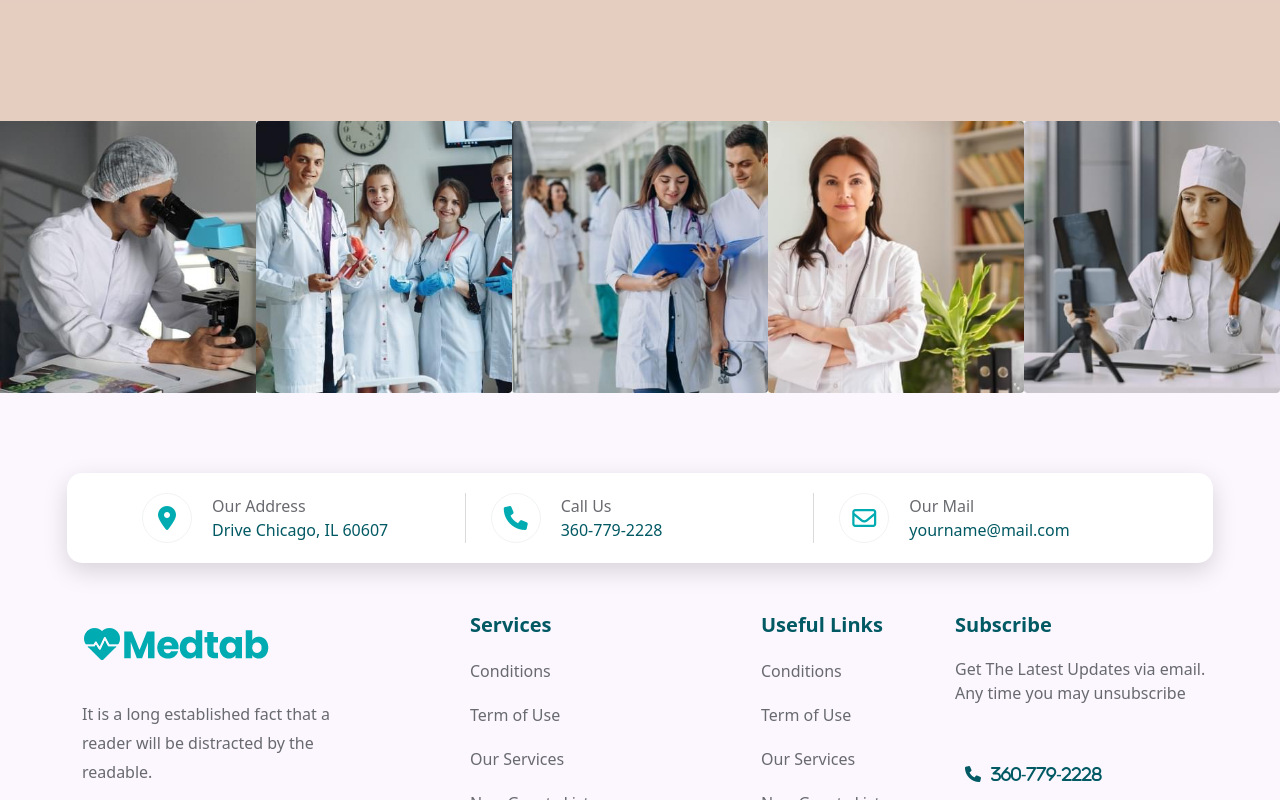
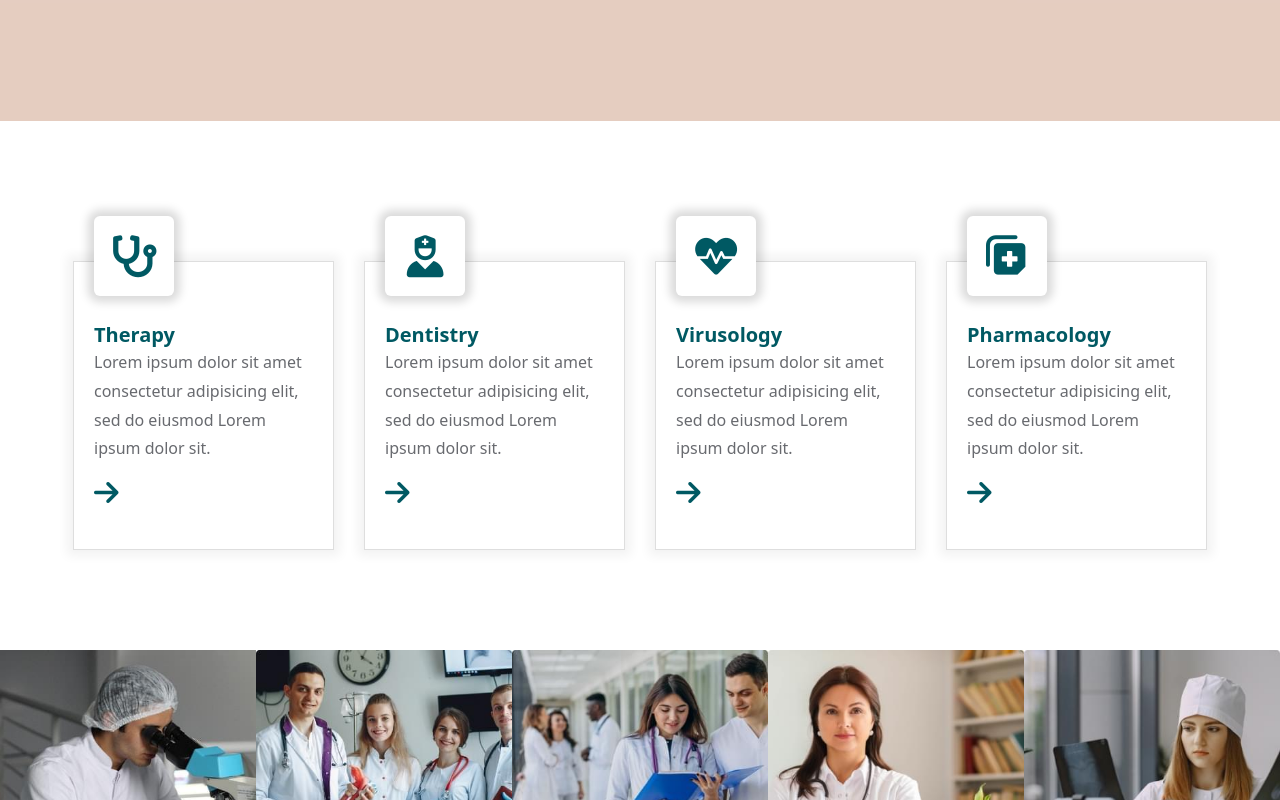
Before and after one commit to Magamed-Ali/Vaccination-against-the-virus, a React app: page / in a window 1280 px wide. Shown: the part 760-1560 px from the top of the page. Built offline with nearby package versions, Linux system fonts and the light colour scheme.

Commit message:
content container-section

```diff
--- /dev/null
+++ b/src/components/shared/container-section/ContainerSection.js
@@ -0,0 +1,52 @@
+import React from 'react';
+
+function ContainerSection() {
+    return (
+        <div className="container section">
+            <div className="row">
+                <div className="col-lg-3 col-md-6 col-sm-12 aside">
+                    <div className="aside__block">
+                        <div className="icon"><i className="fas fa-stethoscope"></i></div>
+                        <a href="">Therapy</a>
+                        <p>Lorem ipsum dolor sit amet
+                            consectetur adipisicing elit,
+                            sed do eiusmod Lorem ipsum dolor sit.</p>
+                        <div className="link"><a href=""><i className="fas fa-arrow-right"></i></a></div>
+                    </div>
+                </div>
+                <div className="col-lg-3 col-md-6 col-sm-12 aside">
+                    <div className="aside__block">
+                        <div className="icon"><i className="fas fa-user-nurse"></i></div>
+                        <a href="">Dentistry</a>
+                        <p>Lorem ipsum dolor sit amet
+                            consectetur adipisicing elit,
+                            sed do eiusmod Lorem ipsum dolor sit.</p>
+                        <div className="link"><a href=""><i className="fas fa-arrow-right"></i></a></div>
+                    </div>
+                </div>
+                <div className="col-lg-3 col-md-6 col-sm-12 aside">
+                    <div className="aside__block">
+                        <div className="icon"><i className="fas fa-heartbeat"></i></div>
+                        <a href="">Virusology</a>
+                        <p>Lorem ipsum dolor sit amet
+                            consectetur adipisicing elit,
+                            sed do eiusmod Lorem ipsum dolor sit.</p>
+                        <div className="link"><a href=""><i className="fas fa-arrow-right"></i></a></div>
+                    </div>
+                </div>
+                <div className="col-lg-3 col-md-6 col-sm-12 aside">
+                    <div className="aside__block">
+                        <div className="icon"><i className="fas fa-notes-medical"></i></div>
+                        <a href="">Pharmacology</a>
+                        <p>Lorem ipsum dolor sit amet
+                            consectetur adipisicing elit,
+                            sed do eiusmod Lorem ipsum dolor sit.</p>
+                        <div className="link"><a href=""><i className="fas fa-arrow-right"></i></a></div>
+                    </div>
+                </div>
+            </div>
+        </div>
+    );
+}
+
+export default ContainerSection;
--- a/src/components/shared/container/ContainerHead.js
+++ b/src/components/shared/container/ContainerHead.js
@@ -1,7 +1,9 @@
 import React from 'react';
+import ContainerSection from "../container-section/ContainerSection";
 
 function ContainerHead() {
     return (
+        <div>
         <div className="container-fluid content-menu">
             <div className="container content-menu__header">
                 <div className="content-menu__header__title">
@@ -21,6 +23,8 @@ function ContainerHead() {
                 </div>
             </div>
         </div>
+            <ContainerSection/>
+        </div>
     );
 }
 
--- /dev/null
+++ b/src/styles/container-section.scss
@@ -0,0 +1,60 @@
+
+.section {
+  padding: 140px 0 35px 0;
+
+  .aside {
+    padding-right: 15px;
+    padding-left: 15px;
+
+    &__block {
+      text-align: left;
+      padding: 30px 20px;
+      margin-bottom: 65px;
+      border: 1px solid rgba(26, 26, 26, 0.14);
+      box-shadow: 0 0 10px 6px rgba(0, 0, 0, 0.05);
+
+      .icon {
+        width: 80px;
+        height: 80px;
+        border-radius: 6px;
+        font-size: 42px;
+        color: $footer-h6;
+        margin: -76px 0 26px;
+        display: flex;
+        align-items: center;
+        justify-content: center;
+        box-shadow: 0 0 10px 6px rgba(0, 0, 0, 0.15);
+        background-color: #fff;
+      }
+
+      a {
+        color: $footer-h6;
+        text-decoration: none;
+        transition: .3s;
+        font-size: 20px;
+        line-height: 1.3;
+        font-weight: 600;
+      }
+
+      p {
+        text-align: left;
+        color: $text-color-section;
+        font-size: 16px;
+        line-height: 1.8;
+      }
+
+      .link a i {
+        width: 40px;
+        height: 40px;
+        font-size: 28px;
+        transition: .3s;
+
+        &:hover {
+          font-size: 32px;
+          color: #00acb1;
+
+        }
+      }
+    }
+  }
+}
--- a/src/styles/header.scss
+++ b/src/styles/header.scss
@@ -62,6 +62,10 @@ body {
 
     img {
       width: 100%;
+
+      &:hover {
+        cursor: pointer;
+      }
     }
   }
 
--- a/src/styles/style.scss
+++ b/src/styles/style.scss
@@ -4,3 +4,4 @@
 @import "footer";
 @import "container-line";
 @import "footer-floor";
+@import "container-section";
--- a/src/styles/variables.scss
+++ b/src/styles/variables.scss
@@ -5,6 +5,7 @@ $black-text-btn: #1a1a1a;
 $footer-color-text: rgb(104, 106, 111);
 $footer-logo-color: #00acb1;
 $footer-h6: #005963;
+$text-color-section: #686a6f;
 
 $border-line: rgba(26, 26, 26, 0.16);
 
```
